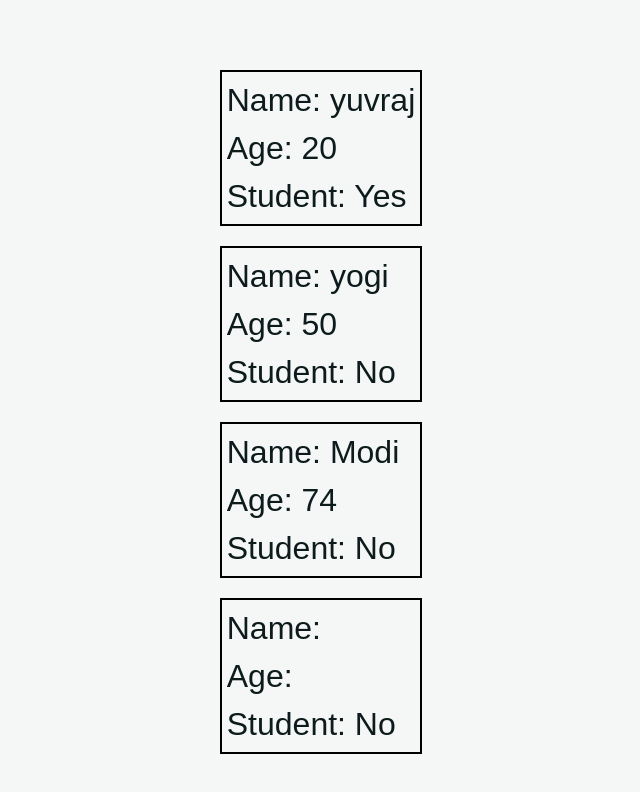
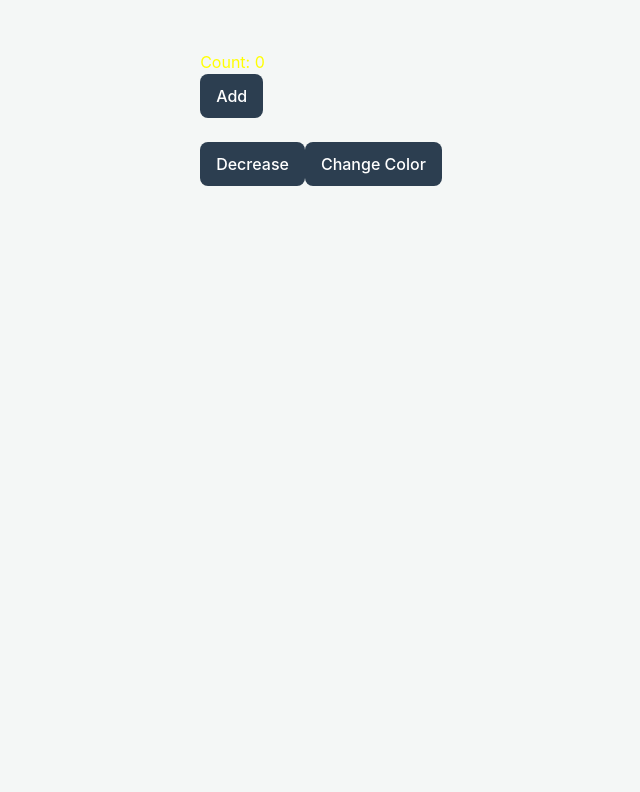
Before and after one commit to yuvrajsinghsoni06-dotcom/repo-practice-, a React (Vite) app in the folder website/my-react-app/: page / in a window 1280 px wide. Shown: the top 792 px of the page, without its empty margins (319-959 px from the left). Built offline with nearby package versions, Linux system fonts and the light colour scheme.

Commit message:
feat: refactor Hooks component for improved functionality and code consistency

```diff
--- a/website/my-react-app/src/App.jsx
+++ b/website/my-react-app/src/App.jsx
@@ -1,15 +1,13 @@
 
 import Student from "./student.jsx"
+import Hooks from "./hooks.jsx"
 
 function App() {
 
 
 
   return(<>
-  <Student name = " yuvraj" age = {20} IsStudent = {true} />
-  <Student name = " yogi" age = {50} IsStudent = {false} />
-  <Student name = " Modi" age = {74} IsStudent = {false} />
-  <Student/>
+  <Hooks/>
   </>
   );
 }
--- a/website/my-react-app/src/hooks.jsx
+++ b/website/my-react-app/src/hooks.jsx
@@ -1,26 +1,36 @@
-import React , {useState,useEffect} from 'react';
+import React, { useState, useEffect } from 'react';
 
-function hooks() {
+function Hooks() {
+  // 1. Corrected 'UseState' to lowercase 'useState'
+  const [count, setCount] = useState(0);
+  const [color , setColor] = useState("yellow");
 
-    const [count , setCount] = UseState(0)
+  // 2. This runs after every render
+  useEffect(() => {
+    document.title = `Count : ${count} ${color}`;
+  }, [count , color]);
 
-    useEffect(() =>{
-        document.title = `Count : ${count}`;
-    })
+  function addCount() {
+    setCount(c => c + 1);
+  }
 
+  function diffCount() {
+    setCount(c => c - 1);
+  }
 
-    function AddCount(){
-        setCount(c => c + 1);
-    }
+  function ChangeColor() {
+    setColor(c => c === "green" ? "red" : "green");
+  }
 
-    }
+  // 3. Ensure the return statement is inside the function body
   return (
     <div>
-        <p>Count : {count}</p>
-        <button onClick={AddCount}>Add</button>
+      <p style={{color : color}}>Count: {count}</p>
+      <button onClick={addCount}>Add</button><br/><br/>
+      <button onClick={diffCount}>Decrease</button>
+      <button onClick={ChangeColor}>Change Color</button>
+    </div>
+  );
+}
 
-    </div>
-  )
-
-
-export default hooks
+export default Hooks;
```
